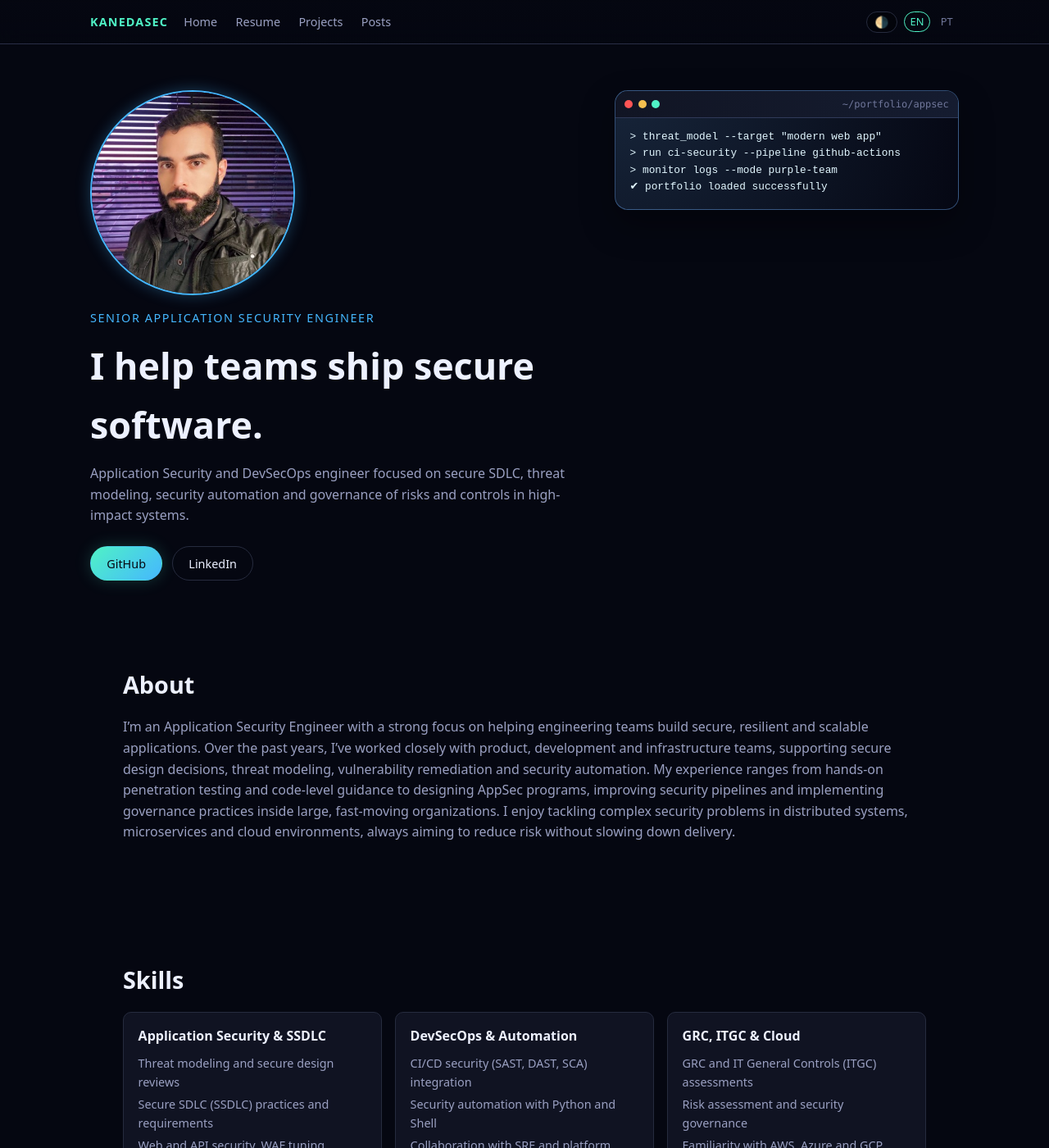
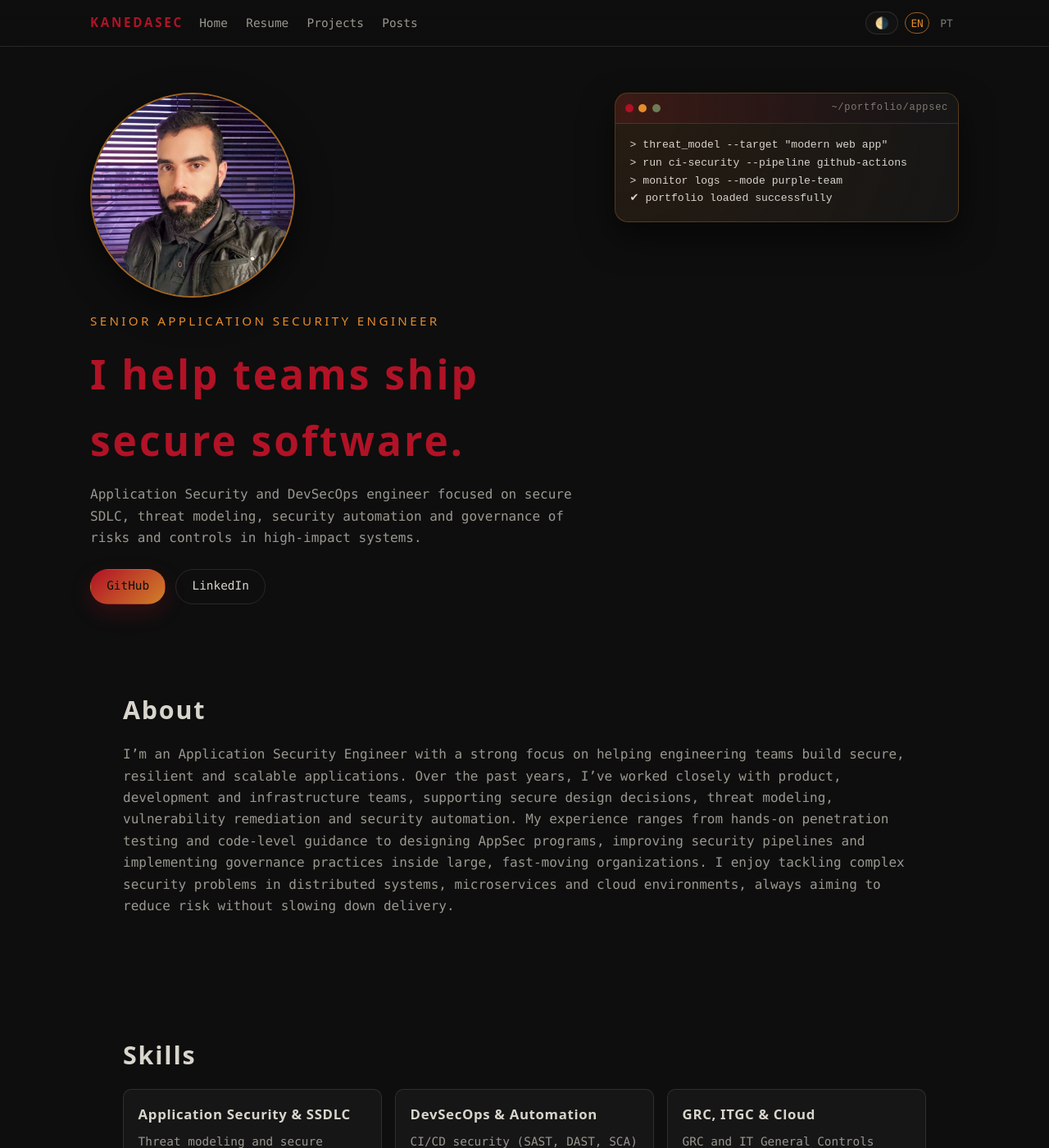
Before and after one commit to kanedasec/kanedasec.github.io, a Jekyll site: the page built from index.md, in a window 1280 px wide and 1400 px high. Shown: the whole window at 82% size. Built offline with Jekyll 4.4.1, drawn with Linux system fonts in a browser that asks for light colours.

Commit message:
improvements

```diff
--- a/assets/css/main.css
+++ b/assets/css/main.css
@@ -1,37 +1,50 @@
-/* ============ Root & Theme ============ */
+/* ============ Root & Theme (Akira/Bebop Noir) ============ */
 
 :root {
-  --bg-main: #050711;
-  --bg-elevated: #101322;
-  --bg-elevated-soft: #171c2f;
-  --border-subtle: #262b3e;
+  /* backgrounds */
+  --bg-main: #0e0e0e;            /* deep black */
+  --bg-elevated: #161616;        /* charcoal cards */
+  --bg-elevated-soft: #1c1c1c;   /* hover/elevated */
+  --border-subtle: rgba(242, 230, 201, 0.12); /* warm subtle border */
 
-  --text-main: #edf1ff;
-  --text-muted: #9aa0c2;
-  --text-soft: #70779b;
+  /* text */
+  --text-main: #d8d5cc;   /* warm gray */
+  --text-muted: #9a978f;  /* muted sand */
+  --text-soft: #7f7b72;
 
-  --accent-primary: #4ff2c6; /* teal/green */
-  --accent-secondary: #45b7ff; /* cyan */
-  --accent-danger: #ff4f7b;
+  /* accents (derived from posters) */
+  --accent-primary: #b11226;   /* Akira red */
+  --accent-secondary: #e38b2d; /* Bebop orange (links, highlights) */
+  --accent-danger: #c0392b;
 
+  /* radii */
   --radius-sm: 6px;
   --radius-md: 10px;
   --radius-lg: 16px;
 
-  --shadow-soft: 0 18px 40px rgba(0, 0, 0, 0.35);
-  --transition-fast: 150ms ease-out;
+  /* shadows & motion (more cinematic, less neon) */
+  --shadow-soft: 0 18px 40px rgba(0, 0, 0, 0.55);
+  --transition-fast: 140ms ease-out;
   --transition-med: 220ms ease;
+
+  /* optional texture */
+  --grain-opacity: 0.06;
 }
 
+/* Light theme (optional): keep warm poster paper look */
 [data-theme="light"] {
-  --bg-main: #f4f6fb;
-  --bg-elevated: #ffffff;
-  --bg-elevated-soft: #f2f3ff;
-  --border-subtle: #dde1f0;
+  --bg-main: #f4efe2;              /* paper */
+  --bg-elevated: #fffaf0;
+  --bg-elevated-soft: #f7f0e2;
+  --border-subtle: rgba(23, 18, 12, 0.12);
 
-  --text-main: #191b2a;
-  --text-muted: #4f5575;
-  --text-soft: #777ea5;
+  --text-main: #1a1714;
+  --text-muted: #4f4a43;
+  --text-soft: #6a635b;
+
+  --accent-primary: #8f0f1f;
+  --accent-secondary: #c26a18;
+  --accent-danger: #b43b2f;
 }
 
 /* ============ Base ============ */
@@ -49,14 +62,39 @@ body {
 }
 
 body.site-body {
-  font-family: system-ui, -apple-system, BlinkMacSystemFont, "SF Pro Text",
-    "Segoe UI", Roboto, sans-serif;
+  font-family: "JetBrains Mono", ui-monospace, SFMono-Regular, Menlo, Monaco,
+    Consolas, "Liberation Mono", "Courier New", monospace;
   background-color: var(--bg-main);
   color: var(--text-main);
-  line-height: 1.6;
+  line-height: 1.65;
   -webkit-font-smoothing: antialiased;
+  position: relative;
 }
 
+/* subtle grain overlay */
+body.site-body::before {
+  content: "";
+  position: fixed;
+  inset: 0;
+  pointer-events: none;
+  opacity: var(--grain-opacity);
+  background-image:
+    radial-gradient(circle at 10% 20%, rgba(255,255,255,0.06) 0 1px, transparent 1px),
+    radial-gradient(circle at 80% 30%, rgba(255,255,255,0.05) 0 1px, transparent 1px),
+    radial-gradient(circle at 30% 80%, rgba(255,255,255,0.04) 0 1px, transparent 1px);
+  background-size: 180px 180px, 220px 220px, 260px 260px;
+  z-index: 0;
+}
+
+/* Ensure content sits above grain */
+.site-header,
+.site-main,
+.site-footer {
+  position: relative;
+  z-index: 1;
+}
+
+/* Links: NO BLUE. Always readable. */
 a {
   color: var(--accent-secondary);
   text-decoration: none;
@@ -64,6 +102,7 @@ a {
 
 a:hover {
   text-decoration: underline;
+  text-underline-offset: 4px;
 }
 
 .site-main {
@@ -82,8 +121,11 @@ a:hover {
 }
 
 .section__title {
-  font-size: 1.8rem;
+  font-family: "Oswald", system-ui, sans-serif;
+  font-size: 1.9rem;
+  letter-spacing: 0.06em;
   margin: 0 0 1rem;
+  color: var(--text-main);
 }
 
 .section__text {
@@ -97,19 +139,19 @@ a:hover {
   position: sticky;
   top: 0;
   z-index: 40;
-  backdrop-filter: blur(16px);
+  backdrop-filter: blur(14px);
   background: linear-gradient(
     to bottom,
-    rgba(5, 7, 17, 0.95),
-    rgba(5, 7, 17, 0.82)
+    rgba(14, 14, 14, 0.92),
+    rgba(14, 14, 14, 0.78)
   );
-  border-bottom: 1px solid rgba(87, 94, 136, 0.45);
+  border-bottom: 1px solid var(--border-subtle);
 }
 
 .nav {
   max-width: 1100px;
   margin: 0 auto;
-  padding: 0.85rem 1.25rem;
+  padding: 0.9rem 1.25rem;
   display: flex;
   align-items: center;
   gap: 1rem;
@@ -120,9 +162,10 @@ a:hover {
 }
 
 .nav__logo {
-  font-weight: 700;
-  letter-spacing: 0.08em;
-  font-size: 0.9rem;
+  font-family: "Oswald", system-ui, sans-serif;
+  font-weight: 600;
+  letter-spacing: 0.18em;
+  font-size: 0.95rem;
   text-transform: uppercase;
   color: var(--accent-primary);
 }
@@ -159,10 +202,10 @@ a:hover {
 
 .nav__icon-btn {
   border: 1px solid var(--border-subtle);
-  background: rgba(0, 0, 0, 0.3);
+  background: rgba(255, 255, 255, 0.02);
   color: var(--text-muted);
   border-radius: 999px;
-  padding: 0.25rem 0.6rem;
+  padding: 0.3rem 0.65rem;
   cursor: pointer;
   font-size: 0.85rem;
   transition: background var(--transition-fast), border-color var(--transition-fast),
@@ -171,7 +214,7 @@ a:hover {
 
 .nav__icon-btn:hover {
   background: var(--bg-elevated-soft);
-  border-color: var(--accent-secondary);
+  border-color: rgba(227, 139, 45, 0.55);
   transform: translateY(-1px);
 }
 
@@ -190,15 +233,14 @@ a:hover {
 }
 
 .nav__lang--active {
-  border-color: var(--accent-primary);
-  color: var(--accent-primary);
+  border-color: rgba(227, 139, 45, 0.65);
+  color: var(--accent-secondary);
 }
 
 .nav__toggle {
   display: none;
 }
 
-/* Mobile nav */
 @media (max-width: 720px) {
   .nav {
     flex-wrap: wrap;
@@ -229,16 +271,20 @@ a:hover {
 }
 
 .hero__kicker {
-  font-size: 0.9rem;
-  letter-spacing: 0.11em;
+  font-family: "Oswald", system-ui, sans-serif;
+  font-size: 0.95rem;
+  letter-spacing: 0.22em;
   text-transform: uppercase;
   color: var(--accent-secondary);
   margin: 0 0 0.7rem;
 }
 
 .hero__title {
-  font-size: clamp(2.1rem, 2.4vw + 1.7rem, 2.8rem);
+  font-family: "Oswald", system-ui, sans-serif;
+  font-size: clamp(2.2rem, 2.6vw + 1.6rem, 3.1rem);
+  letter-spacing: 0.06em;
   margin: 0 0 0.7rem;
+  color: var(--accent-primary);
 }
 
 .hero__subtitle {
@@ -256,23 +302,23 @@ a:hover {
   align-self: stretch;
 }
 
+/* terminal becomes “film UI panel” */
 .terminal-card {
   border-radius: var(--radius-lg);
-  background: radial-gradient(circle at top left, #17253a, #050713);
-  border: 1px solid rgba(113, 178, 255, 0.4);
+  background: radial-gradient(circle at top left, rgba(227,139,45,0.12), rgba(22,22,22,1));
+  border: 1px solid rgba(227, 139, 45, 0.28);
   box-shadow: var(--shadow-soft);
   overflow: hidden;
-  font-family: "SF Mono", ui-monospace, Menlo, Monaco, Consolas,
-    "Liberation Mono", "Courier New", monospace;
+  font-family: "JetBrains Mono", ui-monospace, monospace;
 }
 
 .terminal-card__header {
   display: flex;
   align-items: center;
   gap: 0.4rem;
-  padding: 0.4rem 0.7rem;
-  background: linear-gradient(to right, #111524, #151c30);
-  border-bottom: 1px solid rgba(68, 80, 120, 0.6);
+  padding: 0.5rem 0.75rem;
+  background: linear-gradient(to right, rgba(177,18,38,0.16), rgba(22,22,22,1));
+  border-bottom: 1px solid rgba(242, 230, 201, 0.12);
 }
 
 .dot {
@@ -283,35 +329,36 @@ a:hover {
 }
 
 .dot--red {
-  background: #ff5555;
+  background: var(--accent-primary);
 }
 
 .dot--yellow {
-  background: #f4bf4f;
+  background: var(--accent-secondary);
 }
 
 .dot--green {
-  background: #4ff2c6;
+  background: #6f7b55; /* muted olive for “analog UI” feel */
 }
 
 .terminal-card__title {
   margin-left: auto;
   font-size: 0.75rem;
   color: var(--text-soft);
+  letter-spacing: 0.06em;
 }
 
 .terminal-card__body {
-  padding: 0.8rem 1.1rem 1rem;
-  font-size: 0.8rem;
-  color: #e2f7ff;
+  padding: 0.95rem 1.1rem 1.05rem;
+  font-size: 0.82rem;
+  color: var(--text-main);
 }
 
 .terminal-card__body pre {
   margin: 0;
+  white-space: pre-wrap;
 }
 
 /* Hero responsive */
-
 @media (max-width: 880px) {
   .hero {
     grid-template-columns: minmax(0, 1fr);
@@ -331,7 +378,7 @@ a:hover {
   border-radius: 999px;
   padding: 0.55rem 1.2rem;
   font-size: 0.9rem;
-  font-weight: 500;
+  hookup: 500;
   border: 1px solid transparent;
   cursor: pointer;
   text-decoration: none;
@@ -340,14 +387,14 @@ a:hover {
 }
 
 .btn--primary {
-  background: linear-gradient(135deg, var(--accent-primary), var(--accent-secondary));
-  color: #050711;
-  box-shadow: 0 0 20px rgba(79, 242, 198, 0.2);
+  background: linear-gradient(135deg, var(--accent-primary), rgba(227,139,45,0.92));
+  color: #0e0e0e;
+  box-shadow: 0 10px 26px rgba(177, 18, 38, 0.22);
 }
 
 .btn--primary:hover {
   transform: translateY(-1px);
-  box-shadow: 0 0 26px rgba(79, 242, 198, 0.35);
+  box-shadow: 0 14px 34px rgba(227, 139, 45, 0.22);
   text-decoration: none;
 }
 
@@ -358,8 +405,8 @@ a:hover {
 }
 
 .btn--ghost:hover {
-  border-color: var(--accent-secondary);
-  background: rgba(13, 21, 43, 0.7);
+  border-color: rgba(227, 139, 45, 0.55);
+  background: rgba(255, 255, 255, 0.02);
   text-decoration: none;
 }
 
@@ -384,8 +431,11 @@ a:hover {
 }
 
 .skill-card__title {
-  font-size: 1rem;
+  font-family: "Oswald", system-ui, sans-serif;
+  letter-spacing: 0.04em;
+  font-size: 1.05rem;
   margin: 0 0 0.5rem;
+  color: var(--accent-cream, var(--text-main));
 }
 
 .skill-card__list {
@@ -409,19 +459,19 @@ a:hover {
 }
 
 .project-card {
-  background: radial-gradient(circle at top left, #151a2a, var(--bg-elevated));
+  background: var(--bg-elevated);
   border-radius: var(--radius-lg);
   border: 1px solid var(--border-subtle);
   padding: 1.2rem 1.3rem;
-  box-shadow: 0 8px 28px rgba(0, 0, 0, 0.4);
+  box-shadow: 0 10px 30px rgba(0, 0, 0, 0.55);
   transition: transform var(--transition-med), box-shadow var(--transition-med),
     border-color var(--transition-med);
 }
 
 .project-card:hover {
   transform: translateY(-3px);
-  border-color: rgba(79, 242, 198, 0.5);
-  box-shadow: 0 18px 38px rgba(0, 0, 0, 0.55);
+  border-color: rgba(227, 139, 45, 0.45);
+  box-shadow: 0 18px 44px rgba(0, 0, 0, 0.65);
 }
 
 .project-card__header {
@@ -433,7 +483,9 @@ a:hover {
 }
 
 .project-card__title {
-  font-size: 1rem;
+  font-family: "Oswald", system-ui, sans-serif;
+  letter-spacing: 0.04em;
+  font-size: 1.1rem;
   margin: 0;
 }
 
@@ -441,10 +493,15 @@ a:hover {
   color: var(--text-main);
 }
 
+.project-card__title a:hover {
+  color: var(--accent-secondary);
+  text-decoration: none;
+}
+
 .project-card__description {
-  font-size: 0.9rem;
+  font-size: 0.92rem;
   color: var(--text-muted);
-  margin: 0.4rem 0 0.6rem;
+  margin: 0.4rem 0 0.8rem;
 }
 
 .project-card__tags {
@@ -452,16 +509,18 @@ a:hover {
   margin: 0;
   padding: 0;
   display: flex;
-  gap: 0.25rem;
+  gap: 0.35rem;
   flex-wrap: wrap;
 }
 
+/* tags become “poster chips” */
 .tag-chip {
   font-size: 0.75rem;
-  padding: 0.15rem 0.5rem;
+  padding: 0.18rem 0.55rem;
   border-radius: 999px;
-  border: 1px solid rgba(111, 126, 184, 0.7);
+  border: 1px solid rgba(242, 230, 201, 0.18);
   color: var(--text-soft);
+  background: rgba(255, 255, 255, 0.02);
 }
 
 .project-card__links {
@@ -471,7 +530,7 @@ a:hover {
 }
 
 .project-card__link {
-  font-size: 0.8rem;
+  font-size: 0.85rem;
   color: var(--accent-secondary);
 }
 
@@ -491,19 +550,22 @@ a:hover {
 }
 
 .post-card__title {
-  margin: 0 0 0.2rem;
-  font-size: 1.1rem;
+  margin: 0 0 0.25rem;
+  font-family: "Oswald", system-ui, sans-serif;
+  letter-spacing: 0.04em;
+  font-size: 1.25rem;
+  color: var(--text-main);
 }
 
 .post-card__meta {
   margin: 0 0 0.6rem;
-  font-size: 0.8rem;
+  font-size: 0.82rem;
   color: var(--text-soft);
 }
 
 .post-card__excerpt {
   margin: 0 0 0.5rem;
-  font-size: 0.9rem;
+  font-size: 0.95rem;
   color: var(--text-muted);
 }
 
@@ -512,7 +574,7 @@ a:hover {
   margin: 0.2rem 0 0;
   padding: 0;
   display: flex;
-  gap: 0.25rem;
+  gap: 0.35rem;
   flex-wrap: wrap;
 }
 
@@ -527,12 +589,15 @@ a:hover {
 }
 
 .post-title {
-  font-size: 2rem;
+  font-family: "Oswald", system-ui, sans-serif;
+  letter-spacing: 0.04em;
+  font-size: 2.2rem;
   margin: 0 0 0.3rem;
+  color: var(--accent-primary);
 }
 
 .post-meta {
-  font-size: 0.82rem;
+  font-size: 0.85rem;
   color: var(--text-soft);
 }
 
@@ -546,35 +611,33 @@ a:hover {
   margin: 0.2rem 0 0;
   padding: 0;
   display: flex;
-  gap: 0.3rem;
+  gap: 0.35rem;
   flex-wrap: wrap;
 }
 
 .post-content {
-  font-size: 0.98rem;
+  font-size: 1rem;
   color: var(--text-main);
 }
 
 .post-content h2,
 .post-content h3 {
   margin-top: 1.6rem;
+  font-family: "Oswald", system-ui, sans-serif;
+  letter-spacing: 0.03em;
 }
 
 .post-content pre {
-  background: #050915;
+  background: #121212;
   border-radius: var(--radius-md);
-  padding: 0.8rem;
+  padding: 0.9rem;
   overflow-x: auto;
+  border: 1px solid rgba(242, 230, 201, 0.12);
 }
 
 .post-content code {
-  font-family: ui-monospace, SFMono-Regular, Menlo, Monaco, Consolas,
-    "Liberation Mono", "Courier New", monospace;
-  font-size: 0.85rem;
-}
-
-.post-footer {
-  margin-top: 2rem;
+  font-family: "JetBrains Mono", ui-monospace, monospace;
+  font-size: 0.88rem;
 }
 
 /* ============ Resume ============ */
@@ -589,7 +652,10 @@ a:hover {
 
 .resume-name {
   margin: 0 0 0.2rem;
-  font-size: 1.9rem;
+  font-family: "Oswald", system-ui, sans-serif;
+  letter-spacing: 0.05em;
+  font-size: 2.1rem;
+  color: var(--accent-primary);
 }
 
 .resume-title {
@@ -611,7 +677,7 @@ a:hover {
   list-style: none;
   margin: 0 0 0.4rem;
   padding: 0;
-  font-size: 0.85rem;
+  font-size: 0.88rem;
 }
 
 .resume-contact li {
@@ -624,7 +690,10 @@ a:hover {
 
 .resume-section__title {
   margin: 0 0 0.7rem;
-  font-size: 1.2rem;
+  font-family: "Oswald", system-ui, sans-serif;
+  letter-spacing: 0.05em;
+  font-size: 1.35rem;
+  color: var(--accent-cream, var(--text-main));
 }
 
 .timeline {
@@ -634,8 +703,8 @@ a:hover {
 }
 
 .timeline-item {
-  padding-left: 0.6rem;
-  border-left: 1px solid var(--border-subtle);
+  padding-left: 0.8rem;
+  border-left: 2px solid rgba(227, 139, 45, 0.22);
 }
 
 .timeline-item__header {
@@ -647,30 +716,31 @@ a:hover {
 
 .timeline-item__title {
   margin: 0;
-  font-size: 1rem;
+  font-size: 1.05rem;
+  color: var(--text-main);
 }
 
 .timeline-item__company {
-  font-size: 0.9rem;
+  font-size: 0.92rem;
   color: var(--text-soft);
 }
 
 .timeline-item__period,
 .timeline-item__location {
-  font-size: 0.8rem;
+  font-size: 0.82rem;
   color: var(--text-soft);
 }
 
 .timeline-item__description {
-  font-size: 0.9rem;
+  font-size: 0.92rem;
   color: var(--text-muted);
   margin: 0.3rem 0;
 }
 
 .timeline-item__list {
-  margin: 0.3rem 0 0.2rem;
+  margin: 0.35rem 0 0.2rem;
   padding-left: 1.1rem;
-  font-size: 0.89rem;
+  font-size: 0.9rem;
   color: var(--text-muted);
 }
 
@@ -678,12 +748,12 @@ a:hover {
   list-style: none;
   margin: 0;
   padding: 0;
-  font-size: 0.9rem;
+  font-size: 0.92rem;
   color: var(--text-muted);
 }
 
 .resume-list li {
-  margin-bottom: 0.3rem;
+  margin-bottom: 0.35rem;
 }
 
 @media (max-width: 720px) {
@@ -706,15 +776,16 @@ a:hover {
 }
 
 .contact-link {
-  font-size: 0.9rem;
-  padding: 0.4rem 0.8rem;
+  font-size: 0.92rem;
+  padding: 0.4rem 0.85rem;
   border-radius: 999px;
   border: 1px solid var(--border-subtle);
   color: var(--text-muted);
+  background: rgba(255,255,255,0.02);
 }
 
 .contact-link:hover {
-  border-color: var(--accent-secondary);
+  border-color: rgba(227, 139, 45, 0.55);
   color: var(--text-main);
   text-decoration: none;
 }
@@ -724,7 +795,7 @@ a:hover {
 .site-footer {
   border-top: 1px solid var(--border-subtle);
   padding: 1.2rem 1.25rem;
-  background: #050711;
+  background: rgba(14, 14, 14, 0.98);
 }
 
 .footer-inner {
@@ -734,7 +805,7 @@ a:hover {
   justify-content: space-between;
   gap: 1.2rem;
   align-items: center;
-  font-size: 0.85rem;
+  font-size: 0.88rem;
 }
 
 .footer-title {
@@ -756,11 +827,16 @@ a:hover {
   color: var(--text-muted);
 }
 
+.footer-social a:hover {
+  color: var(--accent-secondary);
+  text-decoration: none;
+}
+
 .footer-theme-toggle {
   margin-left: 0.5rem;
   border-radius: 999px;
   border: 1px solid var(--border-subtle);
-  background: transparent;
+  background: rgba(255,255,255,0.02);
   color: var(--text-muted);
   padding: 0.25rem 0.6rem;
   cursor: pointer;
@@ -773,7 +849,6 @@ a:hover {
   }
 }
 
-
 /* Avatar estilo GitHub / social */
 .hero__avatar {
   margin-bottom: 1rem;
@@ -784,8 +859,8 @@ a:hover {
   height: 250px;
   border-radius: 999px;
   overflow: hidden;
-  border: 2px solid var(--accent-secondary);
-  box-shadow: 0 0 18px rgba(69, 183, 255, 0.3);
+  border: 2px solid rgba(227, 139, 45, 0.7);
+  box-shadow: 0 14px 40px rgba(0, 0, 0, 0.55);
 }
 
 .hero__avatar-img {
```
